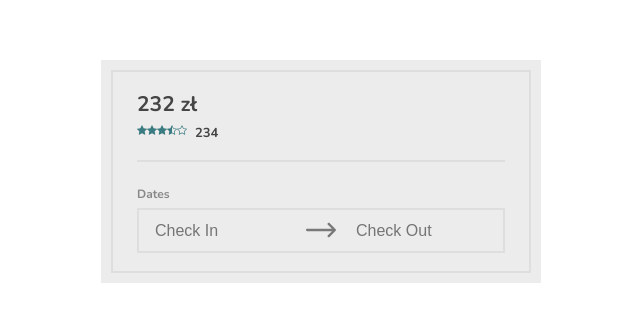
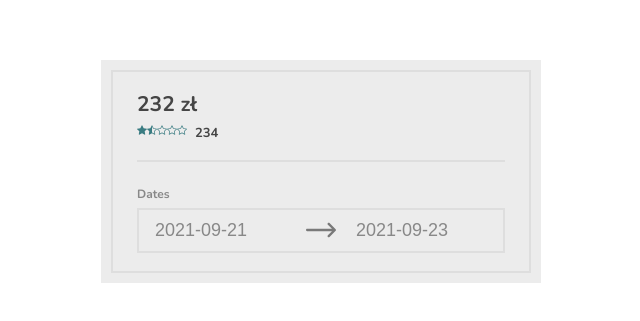
Before and after one commit to michalg070/reservation-form, a Vue app: page / in a window 1280 px wide. Shown: the part 229-550 px from the top of the page, without its empty margins (319-959 px from the left). Built offline with nearby package versions, Linux system fonts and the light colour scheme.

Commit message:
feat ✨: pass props from App, parse date if necessary, throw alert if disable date in range

```diff
--- a/src/App.vue
+++ b/src/App.vue
@@ -1,17 +1,38 @@
 <template>
-  <div id="app" class="main">
+  <main class="main" id="app">
     <div class="main__wrapper">
-      <ReservationForm :rating="3.5" :price="232" :reviews="234" />
+      <ReservationForm
+        :rating="rating"
+        :price="price"
+        :reviews="reviews"
+        :disabledDates="disabledDates"
+        :selectedRange="selectedRange"
+      />
     </div>
-  </div>
+  </main>
 </template>
 
 <script>
   import ReservationForm from "./components/ReservationForm.vue";
+
   export default {
     name: "App",
+
     components: {
       ReservationForm,
+    },
+
+    data() {
+      return {
+        rating: 1.5,
+        price: 232,
+        reviews: 234,
+        disabledDates: ["2021-09-24", new Date(2021, 8, 25)],
+        selectedRange: {
+          start: new Date(2021, 8, 21),
+          end: "2021-09-23",
+        },
+      };
     },
   };
 </script>
--- a/src/components/BaseDatePicker.vue
+++ b/src/components/BaseDatePicker.vue
@@ -5,6 +5,7 @@
     <div class="base-date-picker__box">
       <input
         :id="inputNames.CHECK_IN"
+        :value="currentSelectedRange.start"
         :class="{'base-date-picker__trigger--active': activeInput === inputNames.CHECK_IN}"
         @click="showCalendar(inputNames.CHECK_IN)"
         class="base-date-picker__trigger"
@@ -20,6 +21,7 @@
 
       <input
         :id="inputNames.CHECK_OUT"
+        :value="currentSelectedRange.end"
         :class="{'base-date-picker__trigger--active': activeInput === inputNames.CHECK_OUT}"
         @click="showCalendar(inputNames.CHECK_OUT)"
         class="base-date-picker__trigger"
@@ -32,7 +34,10 @@
           <Calendar
             v-if="isCalendarVisible"
             :activeInput="activeInput"
+            :disabledDates="disabledDatesParsed"
+            :selectedRange="currentSelectedRange"
             @hideCalendar="hideCalendar"
+            @selectedRangeChanged="handleSelectedRangeChange"
           />
         </keep-alive>
       </transition>
@@ -44,8 +49,24 @@
   import Calendar from "@/components/calendar/Calendar.vue";
 
   import {formInputNames} from "@/enums/formInputNames.js";
+  import dayjs from "dayjs";
+  import isBetween from "dayjs/plugin/isBetween";
+
+  dayjs.extend(isBetween);
 
   export default {
+    props: {
+      disabledDates: {
+        type: Array,
+        default: () => {
+          return [];
+        },
+      },
+      selectedRange: {
+        type: Object,
+      },
+    },
+
     components: {
       Calendar,
     },
@@ -53,14 +74,40 @@
     data() {
       return {
         activeInput: null,
+        disabledDatesParsed: [],
+        isCalendarVisible: false,
         inputNames: formInputNames,
-        isCalendarVisible: false,
+        currentSelectedRange: {
+          start: this.selectedRange?.start || null,
+          end: this.selectedRange?.end || null,
+        },
       };
     },
 
     methods: {
+      checkIfAnyDisbaleDateIsBetweenStartAndEnd() {
+        if (!this.currentSelectedRange.start || !this.currentSelectedRange.end) {
+          console.log("dsass");
+          return false;
+        }
+
+        return this.disabledDatesParsed.some((date) => {
+          return dayjs(date).isBetween(
+            this.currentSelectedRange.start,
+            this.currentSelectedRange.end,
+            null,
+            []
+          );
+        });
+      },
+
       clearActiveInput() {
         this.activeInput = null;
+      },
+
+      handleSelectedRangeChange(selectedRange) {
+        this.currentSelectedRange.start = selectedRange.start;
+        this.currentSelectedRange.end = selectedRange.end;
       },
 
       hideCalendar() {
@@ -72,6 +119,49 @@
         this.isCalendarVisible = true;
         this.activeInput = activeInput;
       },
+
+      parseDatesIfNecessary() {
+        // parse selected range
+        if (this.selectedRange?.start instanceof Date) {
+          this.currentSelectedRange.start = dayjs(this.selectedRange?.start).format("YYYY-MM-DD");
+        }
+
+        if (this.selectedRange?.end instanceof Date) {
+          this.currentSelectedRange.end = dayjs(this.selectedRange?.end).format("YYYY-MM-DD");
+        }
+
+        // parse disabled dates
+        const disabledDatesParsed = [];
+
+        if (!this.disabledDates || !this.disabledDates.length) {
+          return disabledDatesParsed;
+        }
+
+        this.disabledDates.forEach((date) => {
+          if (date instanceof Date) {
+            disabledDatesParsed.push(dayjs(date).format("YYYY-MM-DD"));
+          } else {
+            disabledDatesParsed.push(date);
+          }
+        });
+
+        this.disabledDatesParsed = disabledDatesParsed;
+      },
+    },
+
+    mounted() {
+      this.parseDatesIfNecessary();
+
+      // check if any disable date
+      // is in passed selectedRange props
+      if (this.checkIfAnyDisbaleDateIsBetweenStartAndEnd()) {
+        this.currentSelectedRange.start = null;
+        this.currentSelectedRange.end = null;
+
+        window.alert(
+          "Passed range is invalid - disable date is in current range. Please pass valid range."
+        );
+      }
     },
   };
 </script>
--- a/src/components/ReservationForm.vue
+++ b/src/components/ReservationForm.vue
@@ -11,7 +11,7 @@
         </div>
       </header>
 
-      <BaseDatePicker />
+      <BaseDatePicker :disabledDates="disabledDates" :selectedRange="selectedRange" />
     </div>
   </form>
 </template>
@@ -22,6 +22,9 @@
 
   export default {
     props: {
+      disabledDates: {
+        type: Array,
+      },
       price: {
         type: Number,
       },
@@ -31,6 +34,9 @@
       reviews: {
         type: Number,
       },
+      selectedRange: {
+        type: Object,
+      },
     },
 
     components: {
--- a/src/components/calendar/Calendar.vue
+++ b/src/components/calendar/Calendar.vue
@@ -17,6 +17,8 @@
 
         <CalendarDays
           :currentDate="currentDate"
+          :selectedRange="selectedRange"
+          :disabledDates="disabledDates"
           @selectedRangeChanged="$emit('selectedRangeChanged', $event)"
         />
       </div>
@@ -29,10 +31,10 @@
   import CalendarWeekdays from "@/components/calendar/CalendarWeekdays.vue";
   import CalendarDays from "@/components/calendar/CalendarDays.vue";
 
+  import dayjs from "dayjs";
+  import weekday from "dayjs/plugin/weekday";
   import ClickOutside from "vue-click-outside";
 
-  import dayjs from "dayjs";
-  import weekday from "dayjs/plugin/weekday";
   import {formInputNames} from "@/enums/formInputNames.js";
 
   dayjs.extend(weekday);
@@ -42,22 +44,28 @@
       activeInput: {
         type: String,
       },
+      disabledDates: {
+        type: Array,
+      },
+      selectedRange: {
+        type: Object,
+      },
     },
 
     components: {
+      CalendarDays,
       CalendarHeader,
       CalendarWeekdays,
-      CalendarDays,
+    },
+
+    directives: {
+      ClickOutside,
     },
 
     data() {
       return {
         currentDate: dayjs(),
       };
-    },
-
-    directives: {
-      ClickOutside,
     },
 
     computed: {
--- a/src/components/calendar/CalendarDays.vue
+++ b/src/components/calendar/CalendarDays.vue
@@ -42,10 +42,7 @@
 
     data() {
       return {
-        currentSelectedRange: {
-          start: null,
-          end: null,
-        },
+        currentSelectedRange: {...this.selectedRange},
         currentHoverDay: null,
       };
     },
@@ -151,7 +148,7 @@
 
     methods: {
       checkIfAnyDisbaleDateIsBetweenStartAndEnd(start, end) {
-        return this.disabledDates?.some((date) => {
+        return this.disabledDates.some((date) => {
           return dayjs(date).isBetween(start, end, null, []);
         });
       },
@@ -184,7 +181,7 @@
       },
 
       checkIfDateIsDisabled(date) {
-        return this.disabledDates?.includes(date);
+        return this.disabledDates.includes(date);
       },
 
       getWeekday(date) {
```
